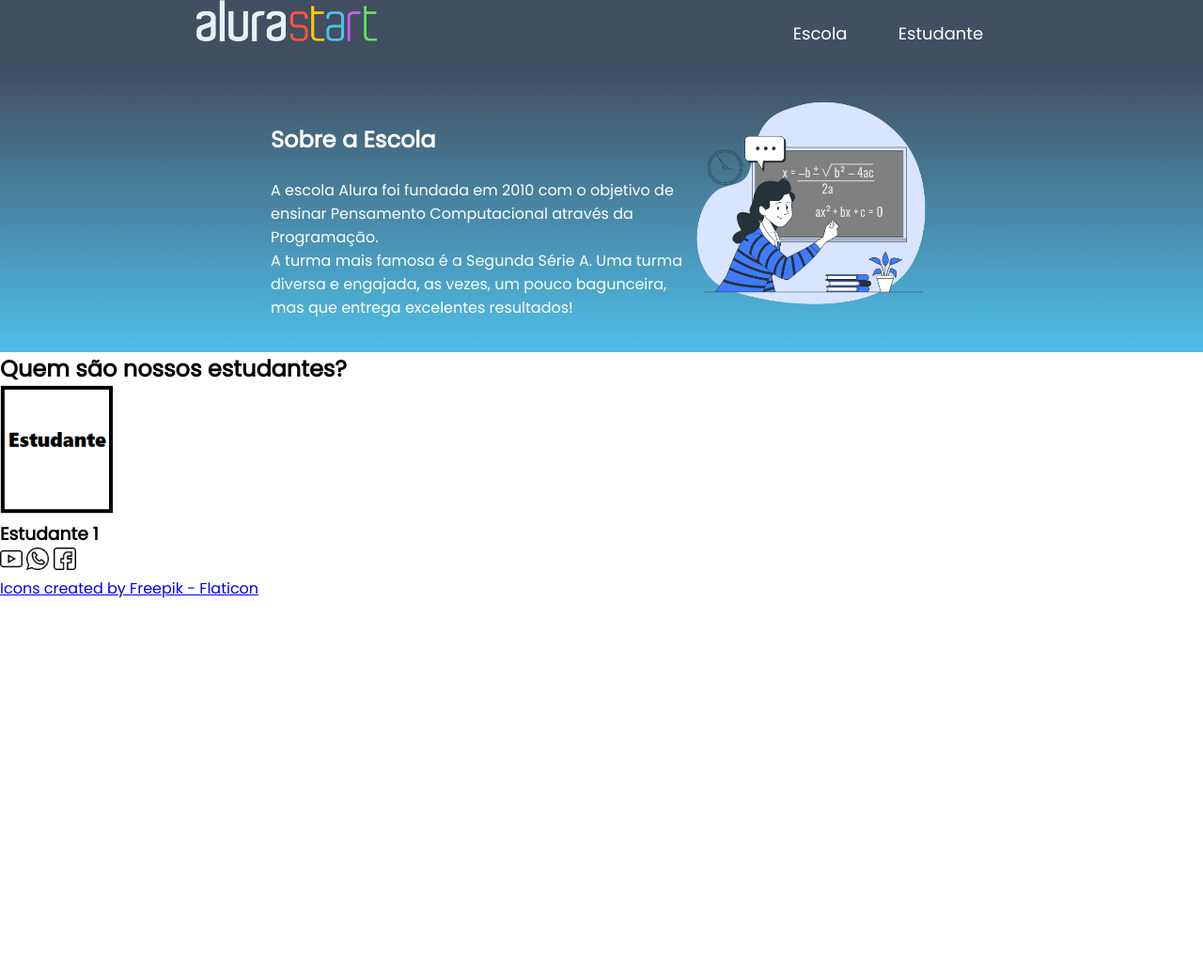
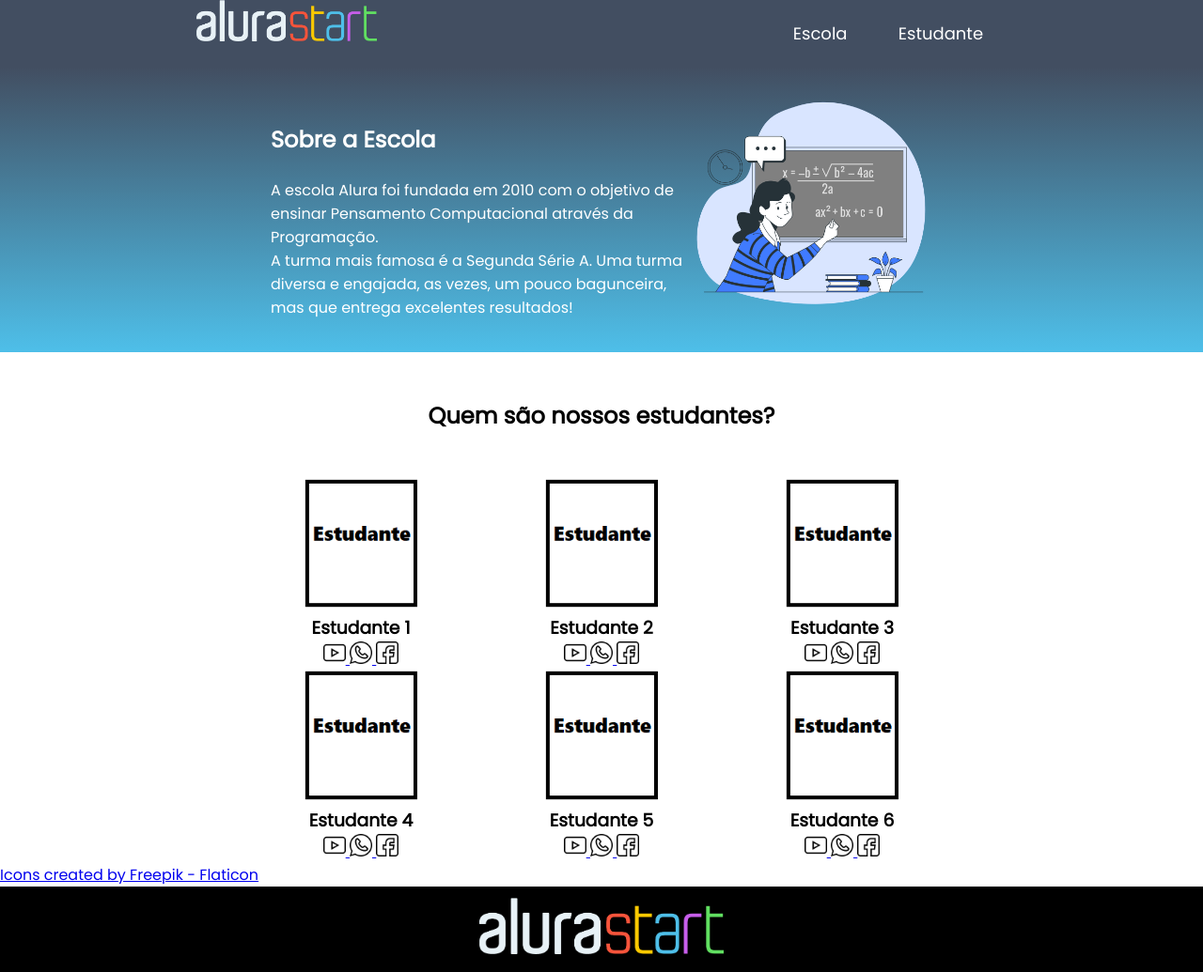
Before and after one commit to JulianoFernando/2anoPublic, a plain HTML site: page index.html in a window 1280 px wide. Shown: the whole page at 94% size. Before the commit the page ends 800 px from the top, so only its background shows below. Drawn offline with Linux system fonts and the light colour scheme.

Commit message:
Projeto-Aula 06-Completo

```diff
--- a/index.html
+++ b/index.html
@@ -29,14 +29,87 @@
     </section>
     <section class="estudante">
         <h2 class="estudante-titulo">Quem são nossos estudantes?</h2>
+        <div class="estudante-todos">
+            <span></span>
             <div class="estudante-div">
                 <img class="estudante-imagem"  src="estudante.png" alt="Estudante 1">
                 <h3 class="estudante-nome">Estudante 1</h3>
+                <a href="https://www.youtube.com/">
+                    <img class="estudante-icone" src="youtube.png" alt="YoutubeIcon">
+                </a>
+                <a href="https://th.bing.com/th/id/OIP.Lzn_7Hq5ntwCf65mWMpuwwAAAA?rs=1&pid=ImgDetMain">
+                    <img class="estudante-icone" src="whatsapp.png" alt="WhatsappIcon">
+                </a>
+                <a href="https://www.facebook.com/">
+                    <img class="estudante-icone" src="facebook.png" alt="FacebookIcon">
+                </a>
+            </div>
+            <div class="estudante-div">
+                <img class="estudante-imagem"  src="estudante.png" alt="Estudante 1">
+                <h3 class="estudante-nome">Estudante 2</h3>
+                <a href="https://www.youtube.com/">
+                    <img class="estudante-icone" src="youtube.png" alt="YoutubeIcon">
+                </a>
+                <a href="https://th.bing.com/th/id/OIP.Lzn_7Hq5ntwCf65mWMpuwwAAAA?rs=1&pid=ImgDetMain">
+                    <img class="estudante-icone" src="whatsapp.png" alt="WhatsappIcon">
+                </a>
+                <a href="https://www.facebook.com/">
+                    <img class="estudante-icone" src="facebook.png" alt="FacebookIcon">
+                </a>
+            </div>
+            <div class="estudante-div">
+                <img class="estudante-imagem"  src="estudante.png" alt="Estudante 1">
+                <h3 class="estudante-nome">Estudante 3</h3>
                 <img class="estudante-icone" src="youtube.png" alt="YoutubeIcon">
                 <img class="estudante-icone" src="whatsapp.png" alt="WhatsappIcon">
                 <img class="estudante-icone" src="facebook.png" alt="FacebookIcon">
             </div>
+            <span></span>
+            <span></span>
+            <div class="estudante-div">
+                <img class="estudante-imagem"  src="estudante.png" alt="Estudante 1">
+                <h3 class="estudante-nome">Estudante 4</h3>
+                <a href="https://www.youtube.com/">
+                    <img class="estudante-icone" src="youtube.png" alt="YoutubeIcon">
+                </a>
+                <a href="https://th.bing.com/th/id/OIP.Lzn_7Hq5ntwCf65mWMpuwwAAAA?rs=1&pid=ImgDetMain">
+                    <img class="estudante-icone" src="whatsapp.png" alt="WhatsappIcon">
+                </a>
+                <a href="https://www.facebook.com/">
+                    <img class="estudante-icone" src="facebook.png" alt="FacebookIcon">
+                </a>
+            </div>
+            <div class="estudante-div">
+                <img class="estudante-imagem"  src="estudante.png" alt="Estudante 1">
+                <h3 class="estudante-nome">Estudante 5</h3>
+                <a href="https://www.youtube.com/">
+                    <img class="estudante-icone" src="youtube.png" alt="YoutubeIcon">
+                </a>
+                <a href="https://th.bing.com/th/id/OIP.Lzn_7Hq5ntwCf65mWMpuwwAAAA?rs=1&pid=ImgDetMain">
+                    <img class="estudante-icone" src="whatsapp.png" alt="WhatsappIcon">
+                </a>
+                <a href="https://www.facebook.com/">
+                    <img class="estudante-icone" src="facebook.png" alt="FacebookIcon">
+                </a>
+            </div>
+            <div class="estudante-div">
+                <img class="estudante-imagem"  src="estudante.png" alt="Estudante 1">
+                <h3 class="estudante-nome">Estudante 6</h3>
+                <a href="https://www.youtube.com/">
+                    <img class="estudante-icone" src="youtube.png" alt="YoutubeIcon">
+                </a>
+                <a href="https://th.bing.com/th/id/OIP.Lzn_7Hq5ntwCf65mWMpuwwAAAA?rs=1&pid=ImgDetMain">
+                    <img class="estudante-icone" src="whatsapp.png" alt="WhatsappIcon">
+                </a>
+                <a href="https://www.facebook.com/">
+                    <img class="estudante-icone" src="facebook.png" alt="FacebookIcon">
+                </a>
+            </div>
+        </div>
     </section>
     <a href="https://www.flaticon.com/free-icons/youtube" title="youtube icons">Icons created by Freepik - Flaticon</a>
+    <footer class="rodape">
+        <img class="rodape-imagem" src="alurastart logo.png" alt="LogoAluraStart"/>
+    </footer>
 </body>
 </html>
--- a/style.css
+++ b/style.css
@@ -46,6 +46,9 @@
 .escola-div-conteudo{
     width: 35%;
 }
+.estudante-div{
+    text-align: center;
+}
 .escola-titulo{
     padding: 24px 0;
 }
@@ -57,3 +60,19 @@
 .estudante-icone{
 width: 24px;
 }
+.estudante-titulo{
+    text-align: center;
+    padding: 50px 0;
+}
+.estudante-todos{
+    display: grid;
+    grid-template-columns: 20% 20% 20% 20% 20%;
+}
+.rodape{
+    background-color: black;
+    text-align: center;
+}
+.rodape-imagem{
+    height: 60px;
+    padding: 12px 0;
+}
```
Lines whose indentation alone changed are shown as unchanged.
